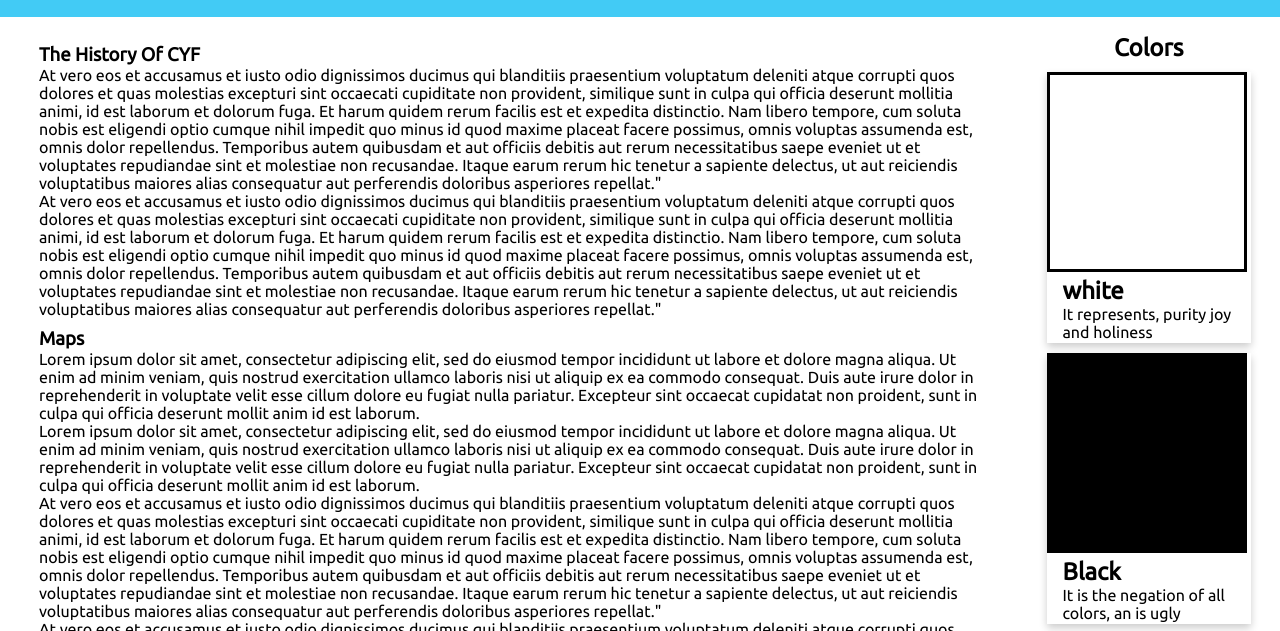
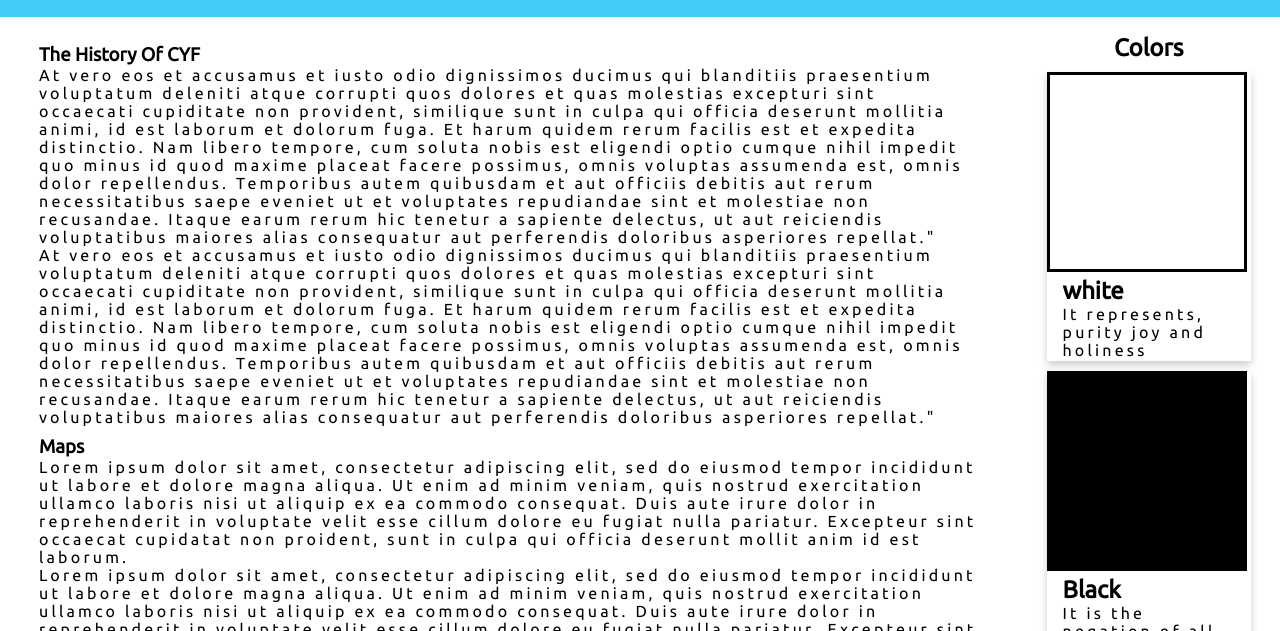
Before and after one commit to eldrige/CYF, a plain HTML site: page index.html in a window 1280 px wide. Shown: the part 148-779 px from the top of the page. Drawn offline with Linux system fonts and the light colour scheme; a web font is replaced by a local one.

Commit message:
added google fonts

```diff
--- a/index.html
+++ b/index.html
@@ -7,7 +7,13 @@
     <link rel="stylesheet" href="styles.css">
     <link href="https://fonts.googleapis.com/css?family=Simonetta|Ubuntu&display=swap" rel="stylesheet">
 </head>
+
 <body>
+   <style>
+       p {
+           letter-spacing: 0.2em;
+       }
+    </style>
     <header>
     <nav class="header">
         <div class="image">
```
